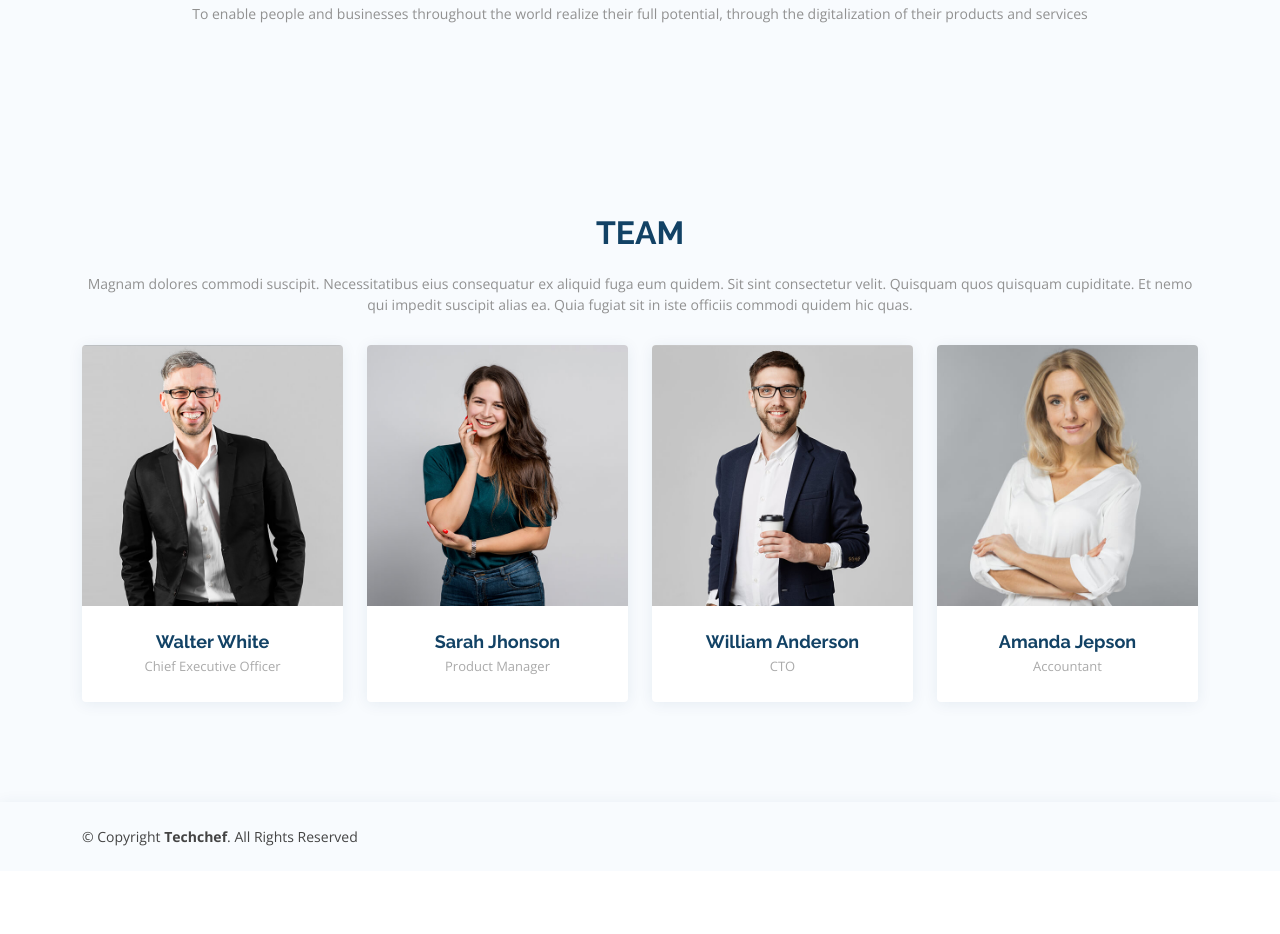
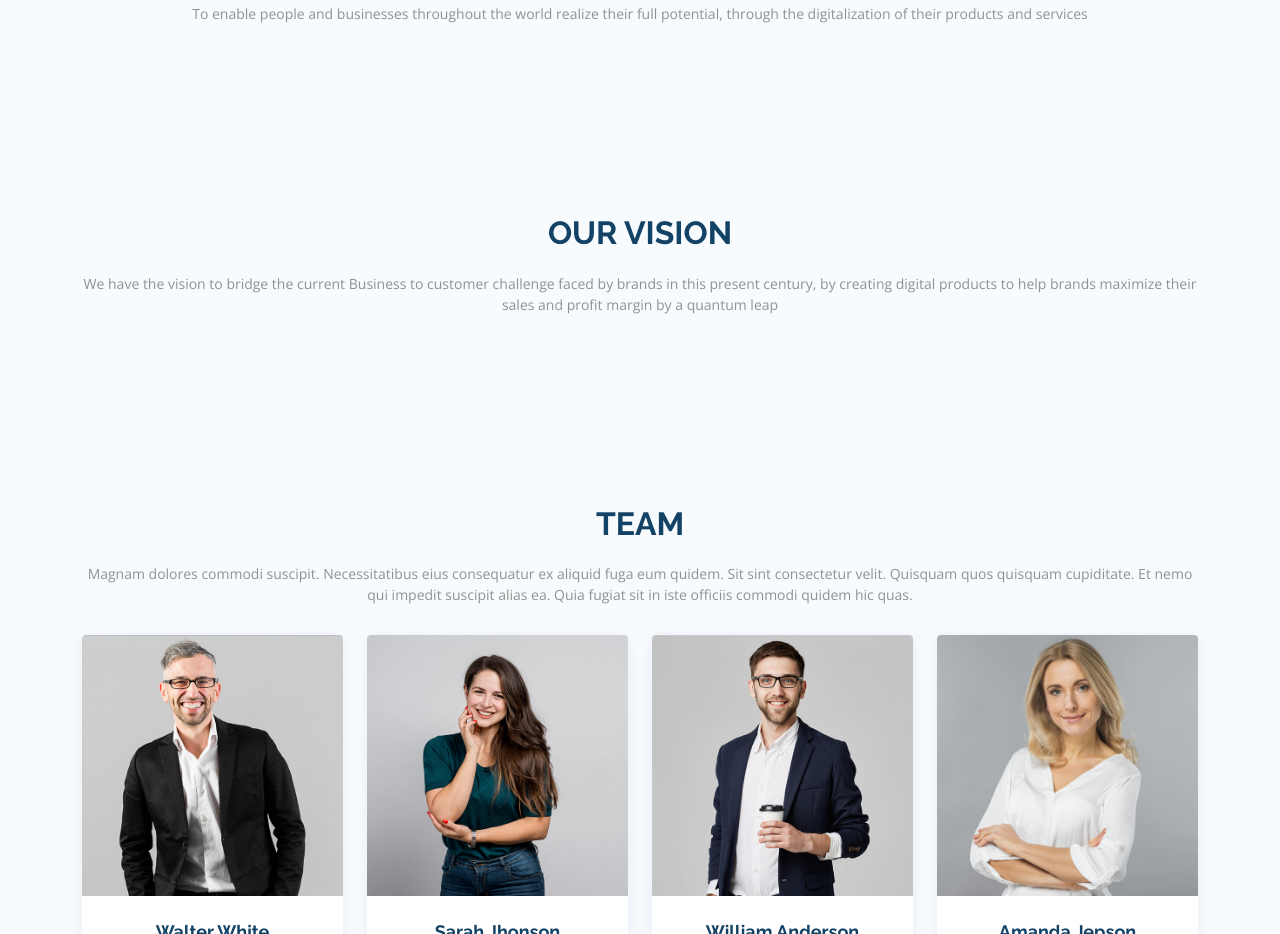
Before and after one commit to Generalsoi/techchef, a plain HTML site: page index.html in a window 1280 px wide. Shown: the part 1334-2268 px from the top of the page. Before the commit the page ends 2205 px from the top, so only its background shows below. Drawn offline with nearby package versions, Linux system fonts and the light colour scheme.

Commit message:
fix: minor updates

```diff
--- a/index.html
+++ b/index.html
@@ -199,6 +199,22 @@
       </section>
       <!-- End Sevices Section -->
 
+      <!-- ======= Services Section ======= -->
+      <section id="vision" class="services section-bg">
+        <div class="container" data-aos="fade-up">
+          <div class="section-title">
+            <h2>Our Vision</h2>
+            <p>
+              We have the vision to bridge the current Business to customer
+              challenge faced by brands in this present century, by creating
+              digital products to help brands maximize their sales and profit
+              margin by a quantum leap
+            </p>
+          </div>
+        </div>
+      </section>
+      <!-- End Sevices Section -->
+
       <!-- ======= Team Section ======= -->
       <section id="team" class="team section-bg">
         <div class="container" data-aos="fade-up">
```
